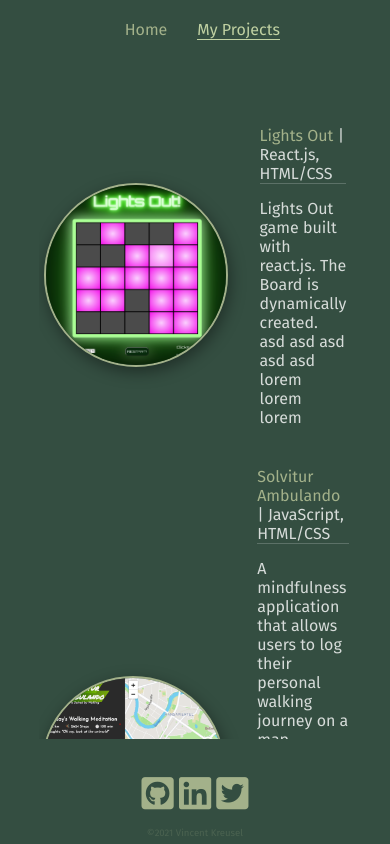
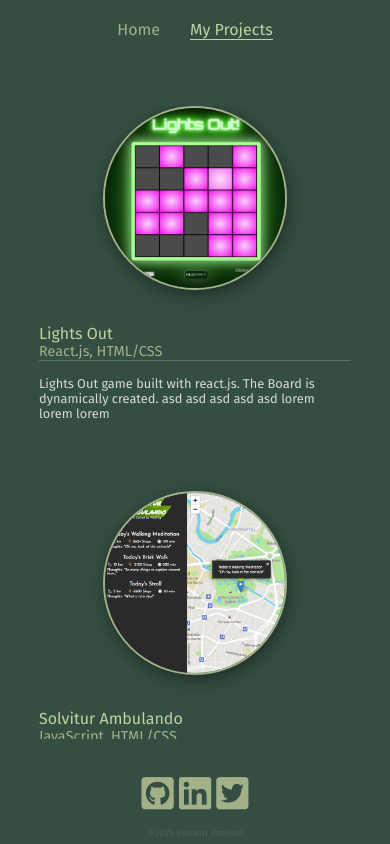
Before and after one commit to vincenthanguk/Portfolio, a React (Create React App) app: page /projects in a window 390 px wide. Built offline with nearby package versions, Linux system fonts and the light colour scheme.

Commit message:
added media query for mobile

```diff
--- a/src/components/AboutMe.css
+++ b/src/components/AboutMe.css
@@ -1,7 +1,7 @@
 .AboutMe {
   position: absolute;
   left: 50%;
-  top: 50%;
+  top: 45%;
   transform: translate(-50%, -50%);
   display: flex;
   justify-content: space-evenly;
@@ -19,10 +19,12 @@
 
 .profile-picture img {
   border: 2px solid #a3b18a;
+  width: 250px;
+  height: 250px;
 }
 
 .profile-text {
-  max-width: 350px;
+  width: 400px;
   margin-left: 20px;
   font-size: 0.9rem;
   line-height: 1.5rem;
@@ -45,3 +47,24 @@ p i {
 .fa-quote-right {
   margin-left: 0.6rem;
 }
+
+@media (max-width: 767.98px) {
+  .AboutMe {
+    flex-direction: column;
+    top: 50%;
+  }
+
+  .profile-picture {
+    margin-right: 0px;
+  }
+
+  .profile-picture img {
+    height: 220px;
+    width: 220px;
+  }
+
+  .profile-text {
+    font-size: 0.8rem;
+    width: 80vw;
+  }
+}
--- a/src/components/AboutMe.jsx
+++ b/src/components/AboutMe.jsx
@@ -10,8 +10,6 @@ class AboutMe extends Component {
           <img
             src="https://images.unsplash.com/photo-1532920161727-344adb090f7f?ixid=MnwxMjA3fDB8MHxwaG90by1wYWdlfHx8fGVufDB8fHx8&ixlib=rb-1.2.1&auto=format&fit=crop&w=634&q=80"
             alt="project"
-            width="250"
-            height="250"
           />
         </div>
         <div className="profile-text">
--- a/src/components/NavBar.css
+++ b/src/components/NavBar.css
@@ -25,3 +25,17 @@ a {
 a:hover {
   color: #c0d1a2;
 }
+
+@media (max-width: 767.98px) {
+  .NavBar {
+    margin-right: 0px;
+    position: relative;
+    right: initial;
+    align-content: center;
+  }
+
+  .NavBar-link {
+    margin-left: 15px;
+    margin-right: 15px;
+  }
+}
--- a/src/components/Project.css
+++ b/src/components/Project.css
@@ -1,5 +1,5 @@
 .Project {
-  margin: 20px;
+  margin-bottom: 50px;
   display: flex;
   flex-direction: row;
   align-items: center;
@@ -8,18 +8,53 @@
 }
 
 .project-description {
+  font-size: 0.9rem;
   margin-left: 2rem;
   max-width: 650px;
 }
 
 .project-description-title {
+  color: #a3b18a;
+  font-size: 1.1rem;
   border-bottom: 1px solid rgba(255, 255, 255, 0.2);
   margin-bottom: 15px;
+}
+
+.project-description-title a {
+  color: #c0d1a2;
+}
+.project-description-title a:hover {
+  color: #eeffd0;
+}
+
+.project-description-techstack {
+  font-size: 0.9rem;
 }
 
 img {
   border: 2px solid #a3b18a;
   border-radius: 50%;
+  width: 180px;
+  height: 180px;
   box-shadow: inset -1px 3px 8px 5px #344e41,
     2px 5px 16px 0px rgba(0, 0, 0, 0.4), 5px 5px 15px 5px rgba(0, 0, 0, 0);
 }
+
+@media (max-width: 767.98px) {
+  .Project {
+    margin-top: 0px;
+    flex-direction: column;
+  }
+
+  .project-description-title {
+    font-size: 1rem;
+    margin-top: 30px;
+  }
+
+  .project-description {
+    font-size: 0.8rem;
+    width: 80vw;
+    margin-bottom: 20px;
+    margin-left: 0px;
+  }
+}
--- a/src/components/Project.jsx
+++ b/src/components/Project.jsx
@@ -6,12 +6,13 @@ class Project extends Component {
     return (
       <div className="Project">
         <div className="project-image">
-          <img
-            src={this.props.imageLink}
-            alt="project"
-            width="180"
-            height="180"
-          />
+          <a
+            href={this.props.projectLink}
+            target="_blank"
+            rel="noreferrer noopener"
+          >
+            <img src={this.props.imageLink} alt="project" />
+          </a>
         </div>
         <div className="project-description">
           <div className="project-description-title">
@@ -22,8 +23,9 @@ class Project extends Component {
             >
               {this.props.projectName}
             </a>
-            {" | "}
-            {this.props.techStack}
+            <div className="project-description-techstack">
+              {this.props.techStack}
+            </div>
           </div>
           <div>{this.props.description}</div>
         </div>
--- a/src/components/Projects.css
+++ b/src/components/Projects.css
@@ -10,3 +10,7 @@
   align-items: center;
   overflow: auto;
 }
+
+ul {
+  list-style: none;
+}
--- a/src/components/Projects.jsx
+++ b/src/components/Projects.jsx
@@ -6,6 +6,7 @@ import { projects } from "../data/projects.js";
 class Projects extends Component {
   render() {
     const projectData = projects.map((project) => (
+      <li key={`li-${project.name}`}>
         <Project
           key={project.name}
           projectName={project.name}
@@ -14,9 +15,14 @@ class Projects extends Component {
           techStack={project.techStack}
           description={project.description}
         />
+      </li>
     ));
 
-    return <div className="Projects">{projectData}</div>;
+    return (
+      <ul>
+        <div className="Projects">{projectData}</div>
+      </ul>
+    );
   }
 }
 
```
Lines whose indentation alone changed are shown as unchanged.
